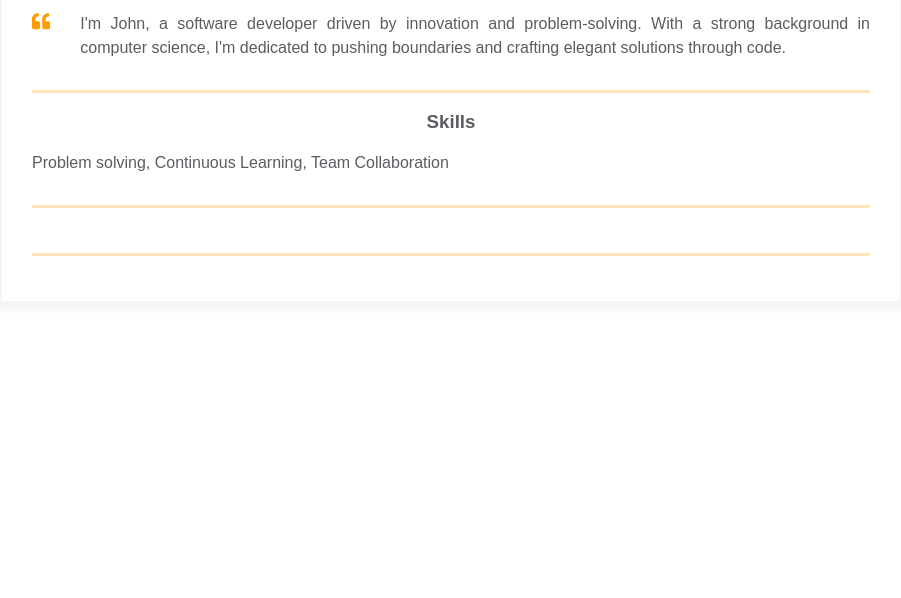
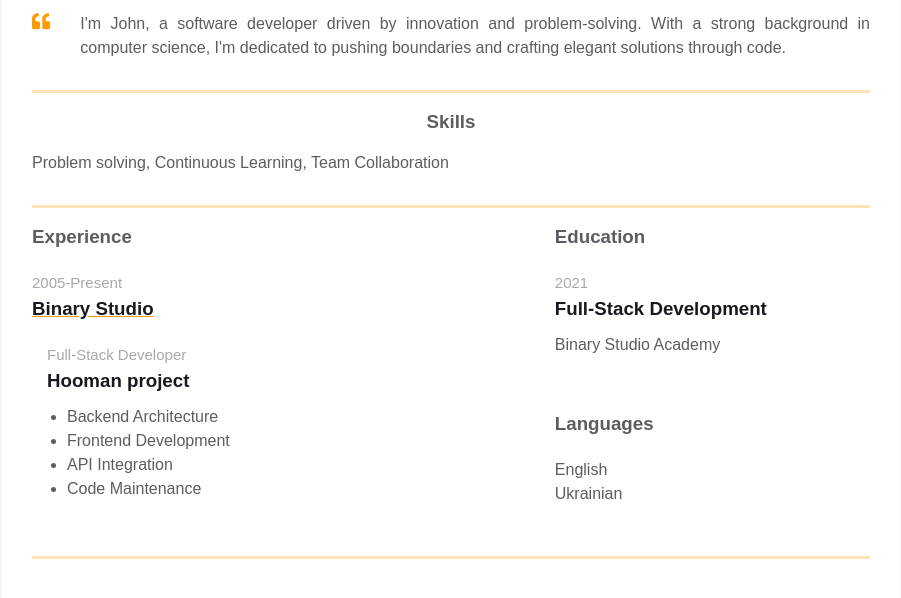
Before and after one commit to sadrtech/homepage, a plain HTML site: page index.html in a window 1280 px wide. Shown: the part 338-936 px from the top of the page, without its empty margins (189-1090 px from the left). Before the commit the page ends 800 px from the top, so only its background shows below. Drawn offline with Linux system fonts and the light colour scheme.

Commit message:
added experiences block, additional info block

```diff
--- a/index.html
+++ b/index.html
@@ -79,8 +79,7 @@
                                 <svg
                                     class="intro__icon"
                                     xmlns="http://www.w3.org/2000/svg"
-                            viewBox="0 0 512 512"
-                          >
+                                    viewBox="0 0 512 512">
                                     <path
                                         d="M464 256h-80v-64c0-35.3 28.7-64 64-64h8c13.3 0 24-10.7
                               24-24V56c0-13.3-10.7-24-24-24h-8c-88.4 0-160 71.6-160 160v240c0
@@ -88,14 +87,16 @@
                               48-48V304c0-26.5-21.5-48-48-48zm-288 0H96v-64c0-35.3 28.7-64
                               64-64h8c13.3 0 24-10.7 24-24V56c0-13.3-10.7-24-24-24h-8C71.6
                               32 0 103.6 0 192v240c0 26.5 21.5 48 48 48h128c26.5 0 48-21.5
-                              48-48V304c0-26.5-21.5-48-48-48z"
-                            ></path>
+                              48-48V304c0-26.5-21.5-48-48-48z"></path>
                                 </svg>
                             </div>
                             <p class="intro_text">
-                          I'm John, a software developer driven by innovation and
-                          problem-solving. With a strong background in computer science,
-                          I'm dedicated to pushing boundaries and crafting elegant
+                                I'm John, a software developer driven by
+                                innovation and
+                                problem-solving. With a strong background in
+                                computer science,
+                                I'm dedicated to pushing boundaries and crafting
+                                elegant
                                 solutions through code.
                             </p>
                         </div>
@@ -107,7 +108,8 @@
                         <div class="skills">
                             <h3 class="skills__header">Skills</h3>
                             <p class="skills__text">
-                          Problem solving, Continuous Learning, Team Collaboration
+                                Problem solving, Continuous Learning, Team
+                                Collaboration
                             </p>
                         </div>
                     </div>
@@ -116,9 +118,59 @@
                 <div class="container">
                     <div class="resume__block">
                         <div class="main-info fh">
-                        <div class="experiences"></div>
+                            <div class="experiences">
+                                <h3 class="experiences__header">Experience</h3>
+                            <div class="experiences__company">
+                                <div class="experiences__company-header">
+                                    <span
+                                        class="experiences__company-header-durability">2005-Present</span>
+                                    <h3
+                                        class="experiences__company-header-name">Binary
+                                        Studio</h3>
+                                </div>
 
-                        <div class="additional-info fv"></div>
+                                <div class="experiences__company-project">
+                                    <span
+                                        class="experiences__company-project-role">Full-Stack
+                                        Developer</span>
+                                    <h3
+                                        class="experiences__company-project-name">Hooman
+                                        project</h3>
+                                    <ul
+                                        class="experiences__company-project-responsibilities">
+                                        <li>Backend Architecture</li>
+                                        <li>Frontend Development</li>
+                                        <li>API Integration</li>
+                                        <li>Code Maintenance</li>
+                                    </ul>
+                                </div>
+                            </div>
+                            </div>
+
+                            <div class="additional-info fv">
+                                <div class="additional-info__education">
+                                    <h3 class="additional-info__education-header">Education</h3>
+                                    <div class="additional-info__education-university">
+                                      <span class="additional-info__education-university-durability"
+                                        >2021</span
+                                      >
+                                      <h3 class="additional-info__education-university-speciality">
+                                        Full-Stack Development
+                                      </h3>
+                                      <p class="additional-info__education-university-name">
+                                        Binary Studio Academy
+                                      </p>
+                                    </div>
+                                  </div>
+
+                                  <div class="additional-info__languages">
+                                    <h3 class="additional-info__languages-header">Languages</h3>
+                                    <p class="additional-info__languages-item">English</p>
+                                    <p class="additional-info__languages-item">
+                                      Ukrainian
+                                    </p>
+                                  </div>
+                            </div>
                         </div>
                     </div>
                 </div>
```
Lines whose indentation alone changed are shown as unchanged.
